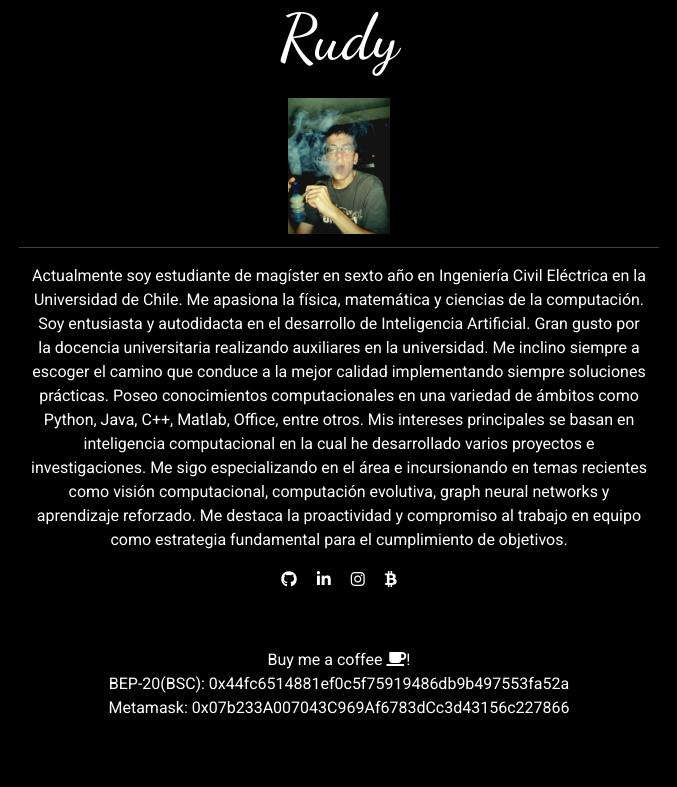
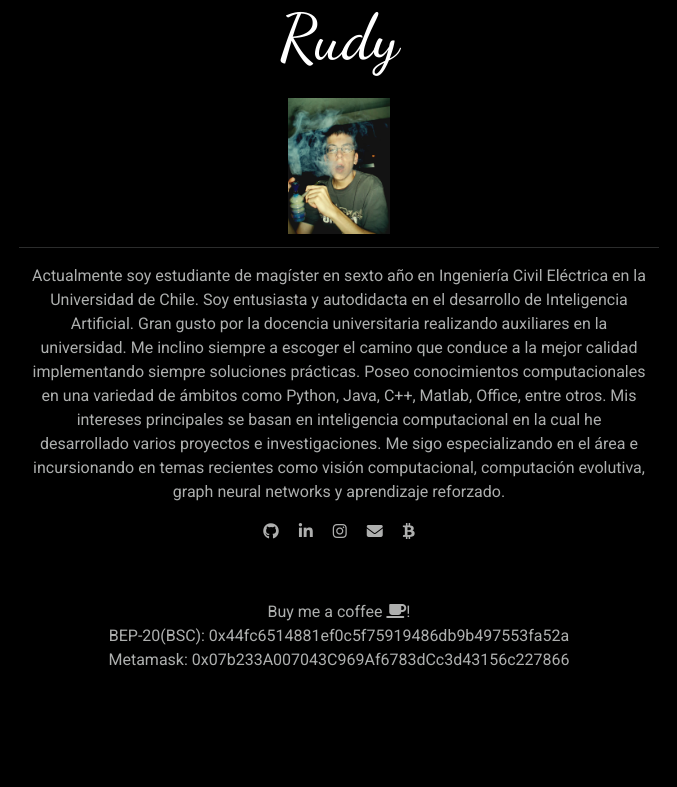
Before and after one commit to rudyn2/rudyn2.github.io, a plain HTML site: page index.html in a window 1280 px wide. Shown: the whole page, without its empty margins (301-978 px from the left). Drawn offline with nearby package versions, Linux system fonts and the light colour scheme.

Commit message:
update website

```diff
--- a/index.css
+++ b/index.css
@@ -1,11 +1,11 @@
 body {
     background-color: black;
-    color: white;
+    color: #adafae;
 }
 
 i {
     text-decoration: none;
-    color: white;
+    color: #aeafae;
 }
 
 .profile-pic {
--- a/index.html
+++ b/index.html
@@ -21,16 +21,13 @@
         <h1 style="font-family: 'Dancing Script', cursive;">Rudy</h1>
         <img src="mclovin.jpg" class="img-fluid align-self-center profile-pic" alt="Italian Trulli">
         <hr>
-        <p>Actualmente soy estudiante de magíster en sexto año en Ingeniería Civil Eléctrica en la Universidad de Chile.
-            Me apasiona la física, matemática y ciencias de la computación. Soy entusiasta y autodidacta en el
+        <p>Actualmente soy estudiante de magíster en sexto año en Ingeniería Civil Eléctrica en la Universidad de Chile. Soy entusiasta y autodidacta en el
             desarrollo de Inteligencia Artificial. Gran gusto por la docencia universitaria realizando auxiliares en la
             universidad. Me inclino siempre a escoger el camino que conduce a la mejor calidad implementando siempre
             soluciones prácticas. Poseo conocimientos computacionales en una variedad de ámbitos como Python, Java, C++,
             Matlab, Office, entre otros. Mis intereses principales se basan en inteligencia computacional en la cual he
             desarrollado varios proyectos e investigaciones. Me sigo especializando en el área e incursionando en temas
-            recientes como visión computacional, computación evolutiva, graph neural networks y aprendizaje reforzado.
-            Me destaca la proactividad y compromiso al trabajo en equipo como estrategia fundamental para el
-            cumplimiento de objetivos. </p>
+            recientes como visión computacional, computación evolutiva, graph neural networks y aprendizaje reforzado.</p>
     </div>
     <div class="row text-decoration-none ">
         <div class="align-items-center">
@@ -42,6 +39,9 @@
             </div>
             <div class="d-inline p-sm-2">
                 <a href="https://www.instagram.com/rudy.garcia01/" target="_blank"><i class="fa fa-instagram"></i></a>
+            </div>
+            <div class="d-inline p-sm-2">
+                <a href="mailto:rudy.garcia@ug.uchile.cl"><i class="fa fa-envelope"></i></a>
             </div>
             <div class="d-inline p-sm-2">
                 <a id="btc-button" href="#"><i class="fa fa-btc"></i></a>
```
